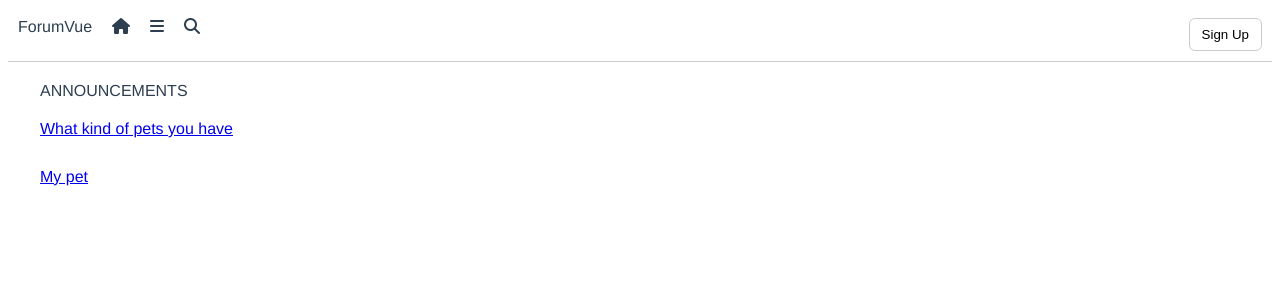
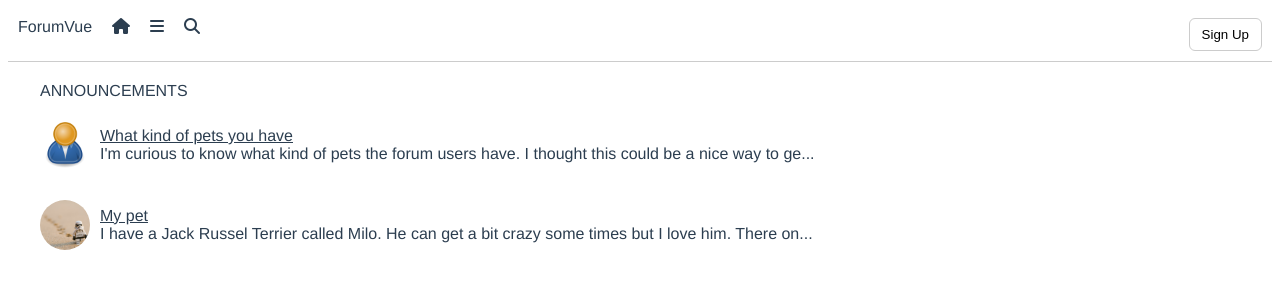
Before and after one commit to KristijanJ/vue-forum, a Vue app: page /board/0 in a window 1280 px wide. Shown: the top 300 px of the page. Built offline with nearby package versions, Linux system fonts and the light colour scheme.

Commit message:
forum boardp age styles

```diff
--- a/src/assets/mocks/forumBoardsMockData.js
+++ b/src/assets/mocks/forumBoardsMockData.js
@@ -36,12 +36,14 @@ const getAnnouncementPosts = () => {
         {
             id: '0',
             title: 'What kind of pets you have',
-            text: "I'm curious to know what kind of pets the forum users have. I thought this could be a nice way to get to know each other a little better, so I'll start! My dog is a five month old Italian mastiff (Cane Corso). Since I got him from Barcelona I thought a Spanish name would be suitable, and I named him Don Jefe, or Jefe for short (which means \"boss man\"). Jefe is a cute, little beast who eats 1.5 kg raw meat every day. He love to fart, snore and play."
+            text: "I'm curious to know what kind of pets the forum users have. I thought this could be a nice way to get to know each other a little better, so I'll start! My dog is a five month old Italian mastiff (Cane Corso). Since I got him from Barcelona I thought a Spanish name would be suitable, and I named him Don Jefe, or Jefe for short (which means \"boss man\"). Jefe is a cute, little beast who eats 1.5 kg raw meat every day. He love to fart, snore and play.",
+            userPhoto: 'user_one.png'
         },
         {
             id: '1',
             title: 'My pet',
-            text: "I have a Jack Russel Terrier called Milo. He can get a bit crazy some times but I love him. There once was someone who wanted to put their JRT through plastic surgery to look more like Milo. That's crazy and unacceptable! Here is a picture of him with the mask I bought for Katherine: http://stories.barkpost.com/wp-content/uploads/2014/04/dogmask.jpg. Sometimes, at night, he looks like this when he plays with the mask: http://www.mobuzz.tv/wp-content/uploads/2014/11/original.jpg"
+            text: "I have a Jack Russel Terrier called Milo. He can get a bit crazy some times but I love him. There once was someone who wanted to put their JRT through plastic surgery to look more like Milo. That's crazy and unacceptable! Here is a picture of him with the mask I bought for Katherine: http://stories.barkpost.com/wp-content/uploads/2014/04/dogmask.jpg. Sometimes, at night, he looks like this when he plays with the mask: http://www.mobuzz.tv/wp-content/uploads/2014/11/original.jpg",
+            userPhoto: 'user_two.jpg'
         }
     ];
 };
--- a/src/pages/ForumBoardPage.vue
+++ b/src/pages/ForumBoardPage.vue
@@ -8,9 +8,18 @@
             :key="index"
             class="post"
         >
-            <router-link :to="`/board/${$route.params.id}/post/${post.id}`" class="post-text">
-                {{ post.title }}
-            </router-link>
+            <div class="post-user-photo m-10-r" :class="{ 'post-user-photo-bg': !post.userPhoto }">
+                <img v-if="post.userPhoto" :src="`/img/user-photos/${post.userPhoto}`" alt="User photo">
+                <i v-else class="fas fa-user" />
+            </div>
+            <div class="post-info">
+                <router-link :to="`/board/${$route.params.id}/post/${post.id}`" class="post-text">
+                    {{ post.title }}
+                </router-link>
+                <div class="post-text-preview">
+                    {{ post.text.substring(0, 100) + '...' }}
+                </div>
+            </div>
         </div>
     </div>
 </template>
@@ -36,5 +45,29 @@ export default {
 <style scoped>
 .post {
     margin-bottom: 30px;
+    display: flex;
+    align-items: center;
+}
+.post-info > a {
+    color: #2c3e50;
+    font-weight: 500;
+}
+.post-user-photo {
+    display: flex;
+    justify-content: center;
+    align-items: center;
+    border-radius: 50%;
+    width: 50px;
+    height: 50px;
+    color: #000000;
+}
+.post-user-photo-bg {
+    background: #eeeeee;
+}
+.post-user-photo img {
+    width: 100%;
+    height: 100%;
+    object-fit: cover;
+    border-radius: 50%;
 }
 </style>
```
Also changed, not shown: public/img/user-photos/user_one.png (added), public/img/user-photos/user_two.jpg (added).
